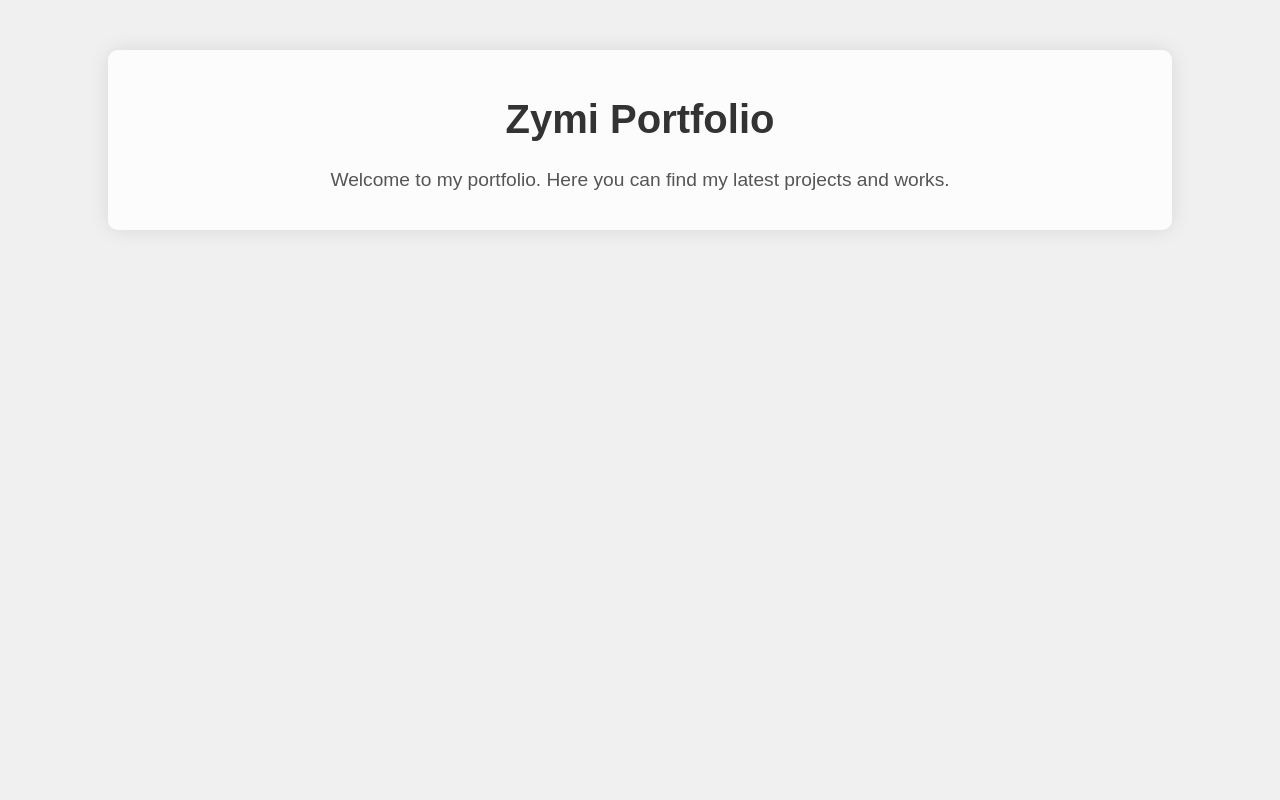
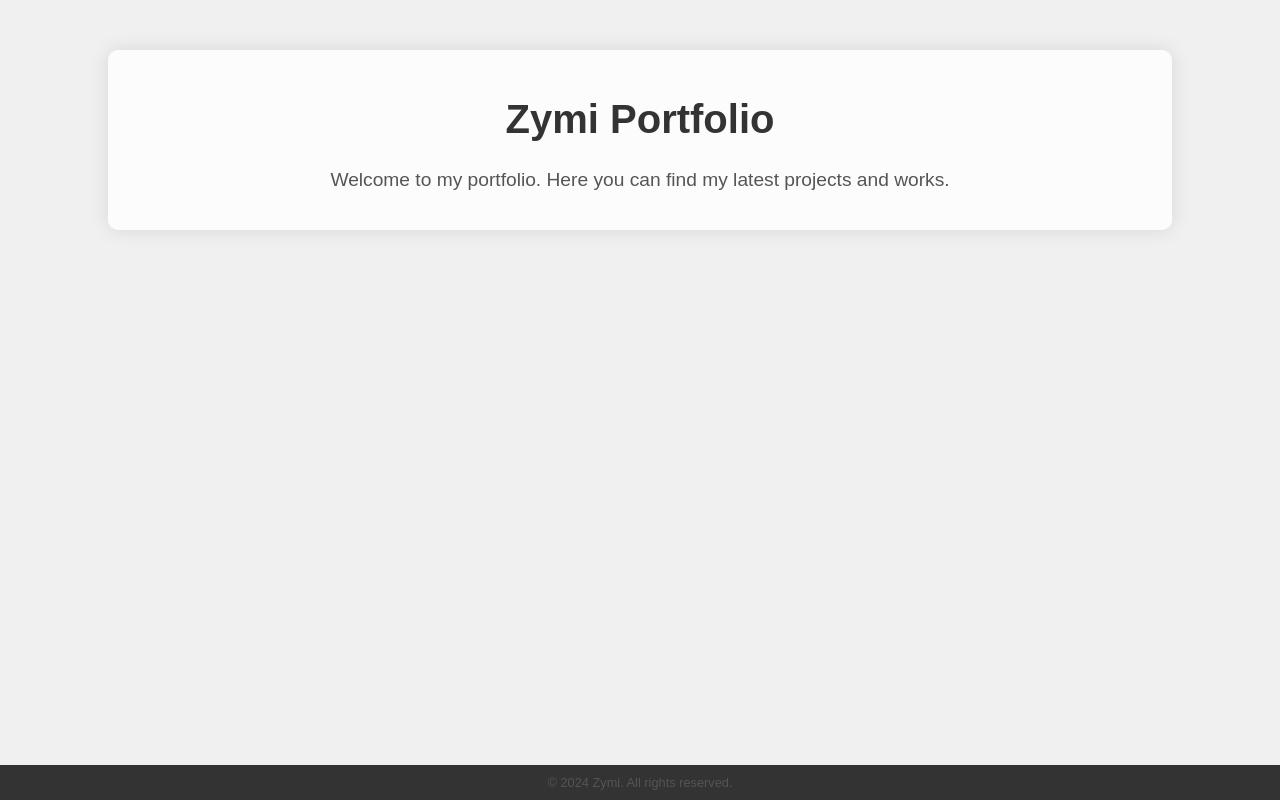
Before and after one commit to Zyminotfound/zymi.github.io, a plain HTML site: page index.html in a window 1280 px wide. Drawn offline with Linux system fonts and the light colour scheme.

Commit message:
Initial Commit

```diff
--- a/index.html
+++ b/index.html
@@ -32,6 +32,21 @@
             color: #555;
             font-size: 1.2rem;
         }
+
+        footer {
+            background-color: #333;
+            color: #fff;
+            padding: 10px 0;
+            position: fixed;
+            bottom: 0;
+            width: 100%;
+            text-align: center;
+        }
+
+        footer p {
+            margin: 0;
+            font-size: 0.8rem;
+        }
     </style>
 </head>
 <body>
@@ -39,5 +54,9 @@
         <h1>Zymi Portfolio</h1>
         <p>Welcome to my portfolio. Here you can find my latest projects and works.</p>
     </div>
+
+    <footer>
+        <p>&copy; 2024 Zymi. All rights reserved.</p>
+    </footer>
 </body>
 </html>
```
